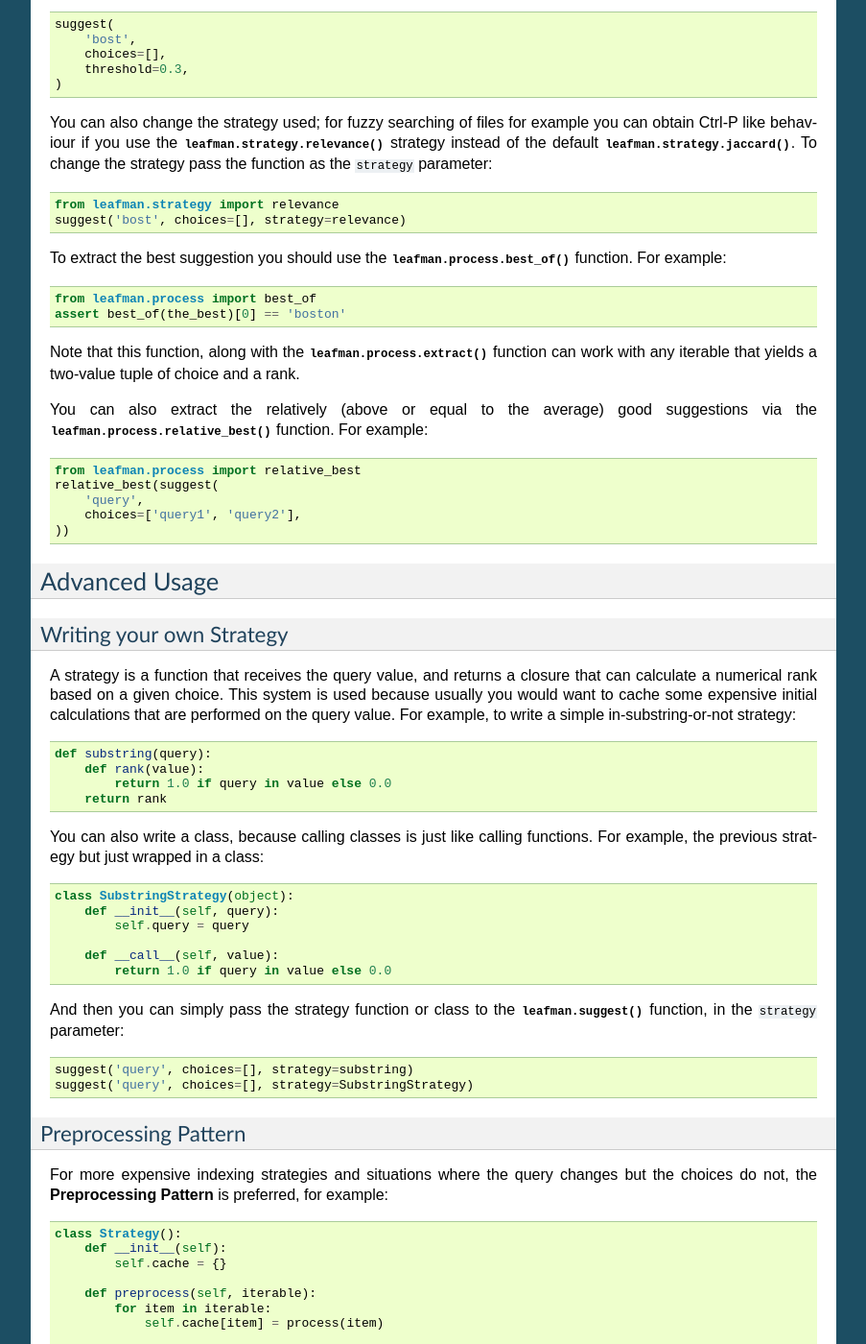
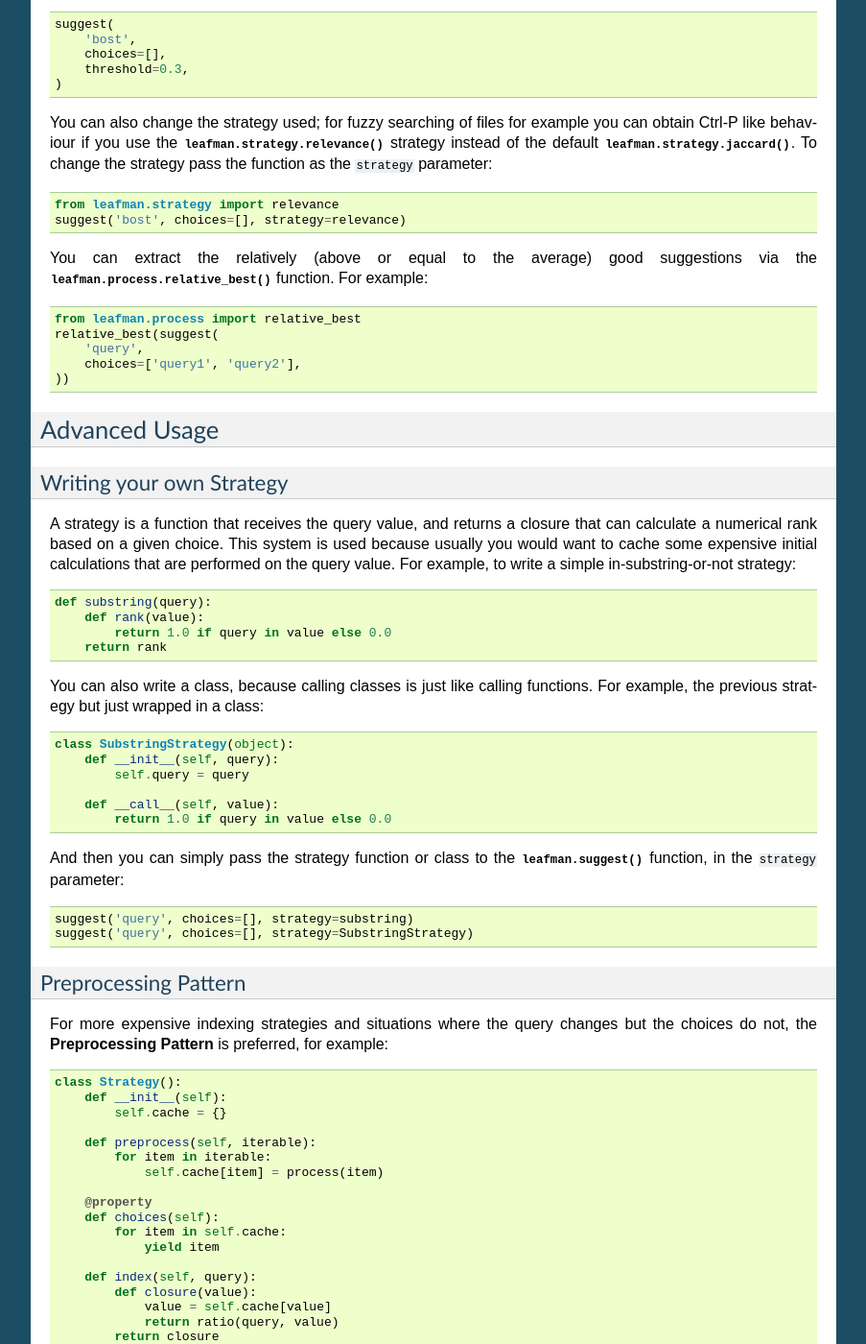
Before and after one commit to Cloudxtreme/leafman, a Sphinx documentation site: the page built from docs/usage.rst, in a window 1280 px wide and 1400 px high, scrolled down 621 px. Shown: the whole window at 96% size, without its empty margins (198-1101 px from the left). Built offline with Sphinx 7.4.7, drawn with Linux system fonts in a browser that asks for light colours.

Commit message:
fix docs

```diff
--- a/docs/usage.rst
+++ b/docs/usage.rst
@@ -68,24 +68,10 @@ parameter:
     from leafman.strategy import relevance
     suggest('bost', choices=[], strategy=relevance)
 
-To extract the best suggestion you should
-use the :func:`leafman.process.best_of`
-function. For example:
-
-.. code-block:: python
-
-    from leafman.process import best_of
-    assert best_of(the_best)[0] == 'boston'
-
-Note that this function, along with the
-:func:`leafman.process.extract` function
-can work with any iterable that yields a
-two-value tuple of choice and a rank.
-
-You can also extract the relatively (above
-or equal to the average) good suggestions
-via the :func:`leafman.process.relative_best`
-function. For example:
+You can extract the relatively (above or equal
+to the average) good suggestions via the
+:func:`leafman.process.relative_best` function.
+For example:
 
 .. code-block:: python
 
@@ -173,6 +159,7 @@ where the query changes but the choices do not, the
             def closure(value):
                 value = self.cache[value]
                 return ratio(query, value)
+            return closure
 
 And you can use this API very easily:
 
```
